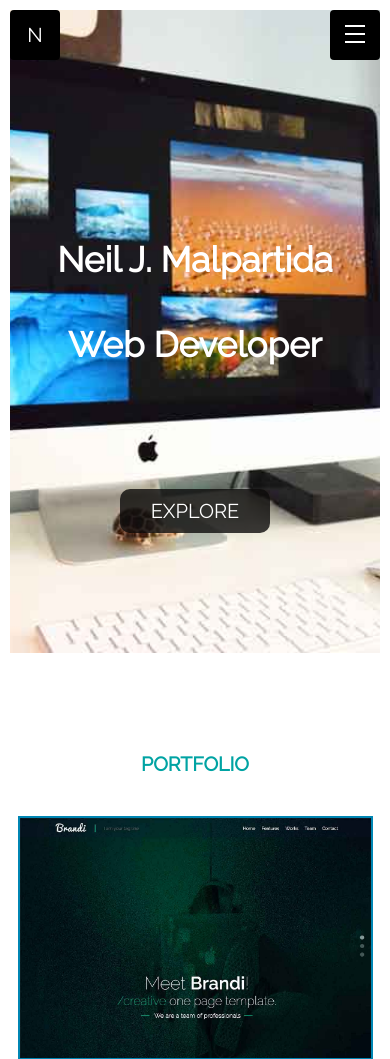
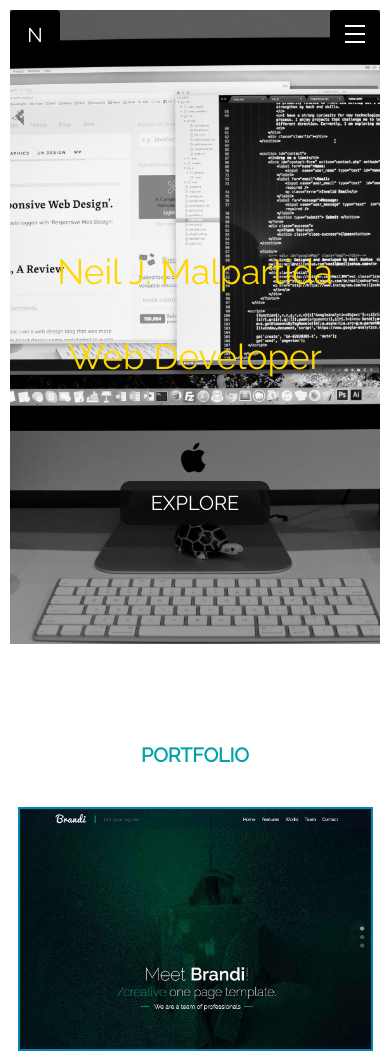
Before and after one commit to neiljoshua/nm, a PHP site: page / in a window 390 px wide. Shown: the top 1059 px of the page. Run offline with PHP 8.4, Linux system fonts and the light colour scheme.

Commit message:
changing hero and deeting instagram

```diff
--- a/index.html
+++ b/index.html
@@ -49,12 +49,11 @@
 
 
 			<section id="about" >
-				<h2>About Neil</h2>
 				<div class="col">
-					 <div id="grid-slider" class="owl-carousel owl-theme">
-				     </div>
+					<img src="src/images/me.jpg" alt="about me">
 				</div>
       			<div class="col">
+					<h2>About Neil</h2>
 	      			<p>I am a web developer who specializes in responsive and CMS development. My experience is primarily related to front end develop but I am working on more PHP projects to strengthen my back end skills.
       				</p>
 					<p>I have a strong curiosity for new technologies and ways to improve the development process. I enjoy projects that challenge me to learn something new and stretch in a different direction. Currently, I am exploring deployment automation and Ruby on Rails.
--- a/styles.css
+++ b/styles.css
@@ -545,26 +545,23 @@ header nav.color-menu ul a:hover, header nav.color-menu ul a:active{
 }
 
 header {
-	top: 0;
-	left: 0;
-	margin-top: 0;
-	background: url(/src/images/hero1.jpg) no-repeat center center;
+	background: url(/src/images/hero1.jpg) center center;
 	-webkit-background-size: cover;
 	-moz-background-size: cover;
 	-o-background-size: cover;
 	background-size: cover;
-	opacity: 1;
-	padding-bottom: 20px;
+	padding-bottom: 5%;
 }
 
 header h1 {
-	padding-top: 15%;
+	padding-top: 22%;
 }
 
 header h1, header p {
-	color: #fff;
-	font-size: 35px;
-	font-weight: 600;
+	color: #FFD700;
+	font-size: 50px;
+	font-weight: 200;
+	padding-bottom: 0;
 }
 
 header a.explore {
@@ -578,6 +575,10 @@ header a.explore {
     text-decoration: none;
     font-weight: 100;
     color: #fff;
+}
+
+header a.explore:hover {
+	color: #f9e515;
 }
 
 /*-Columns-*/
@@ -619,12 +620,15 @@ header a.explore {
 	margin-bottom: 20px;
 }
 
+#about .col p {
+	margin-top: 0;
+	padding-top: 0;
+}
 
-#grid-slider .item img {
-    max-width: 250px;
-    max-height: 250px;
-    border-radius: 250px;
-    margin: 0 auto;
+
+#about .col img {
+	margin: 15% auto;
+	width: 90%;
 }
 
 /*- contact section-*/
@@ -865,7 +869,7 @@ footer a {
 	}
 
 	header h1 {
-    	padding-top: 32%;
+    	padding-top: 42%;
 	}
 
 	header nav ul a:hover {
@@ -892,16 +896,17 @@ footer a {
 		margin: 20px;
 	}
 
+	#about .col img{
+		width: 70%;
+		margin-bottom: 0;
+	}
+
 	#contact .col{
 		clear: both;
 		float: none;
 		width: 100%;
 		padding: 0;
 		margin: 20px 0;
-	}
-
-	#contact .col img{
-		margin: 0 auto;
 	}
 
 	#contact .col label {
@@ -936,10 +941,6 @@ footer a {
 
 @media screen and (max-width: 640px) {
 
-	.active-menu{
-		background-color: #181818;
-	}
-
 	#portfolio .col {
 		width: 100%;
 	}
@@ -964,19 +965,19 @@ footer a {
 	}
 
 	header h1 {
-	    padding-top: 62%;
+	    padding-top: 65%;
+	}
+
+	header p, header h1 {
+		font-size: 35px;
 	}
 
 	header a.explore {
 		margin: 100px auto;
 	}
 
-	#grid-slider .item img{
-		max-width: 200px;
-	}
-
 	#about .col img{
-		width: 94%;
+		width: 90%;
 	}
 
 	#about .col p {
```
Also changed, not shown: src/css/responsive.css (+12 -15 lines), src/css/style.css (+19 -15 lines), src/images/hero1.jpg.
